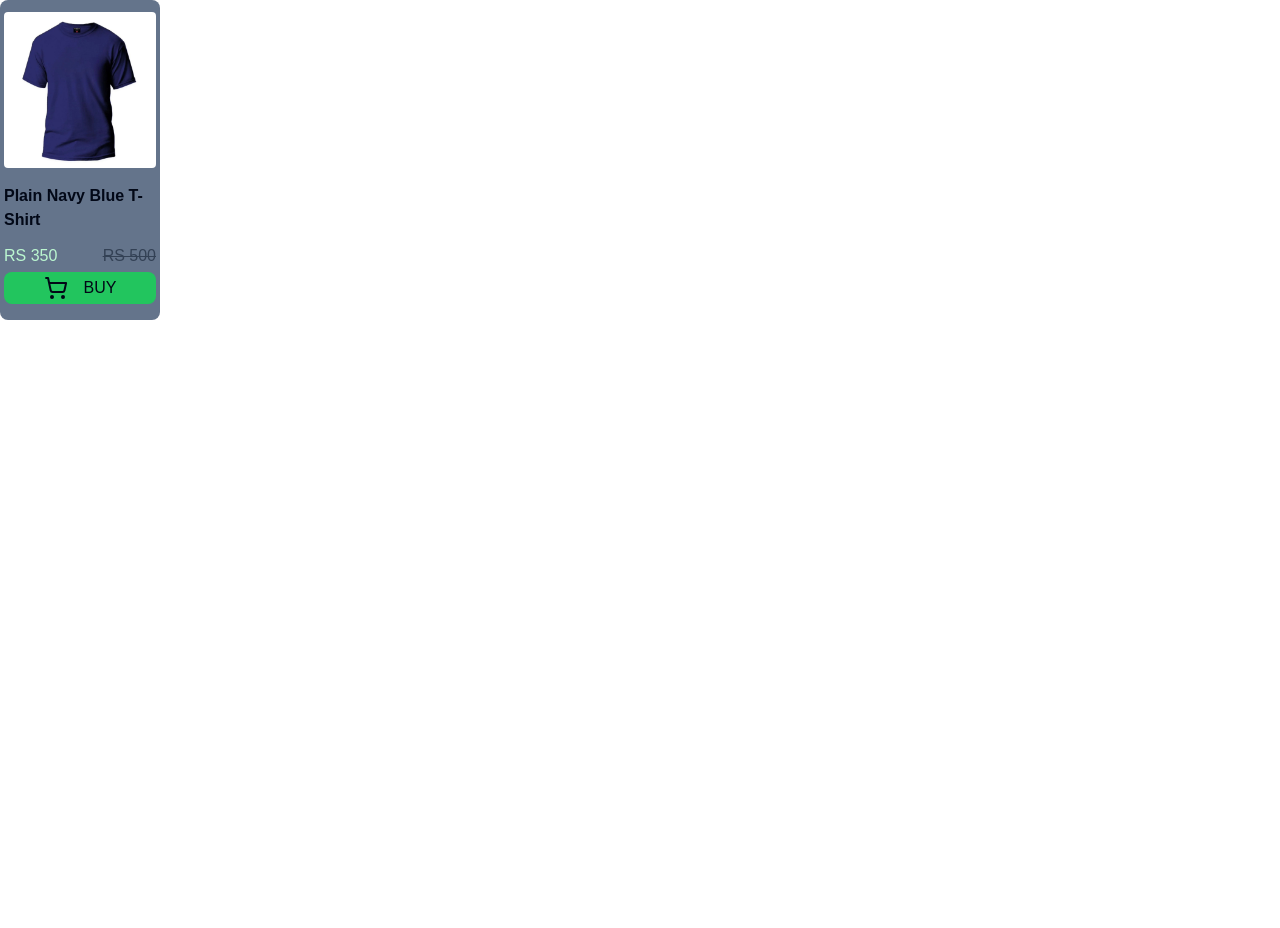
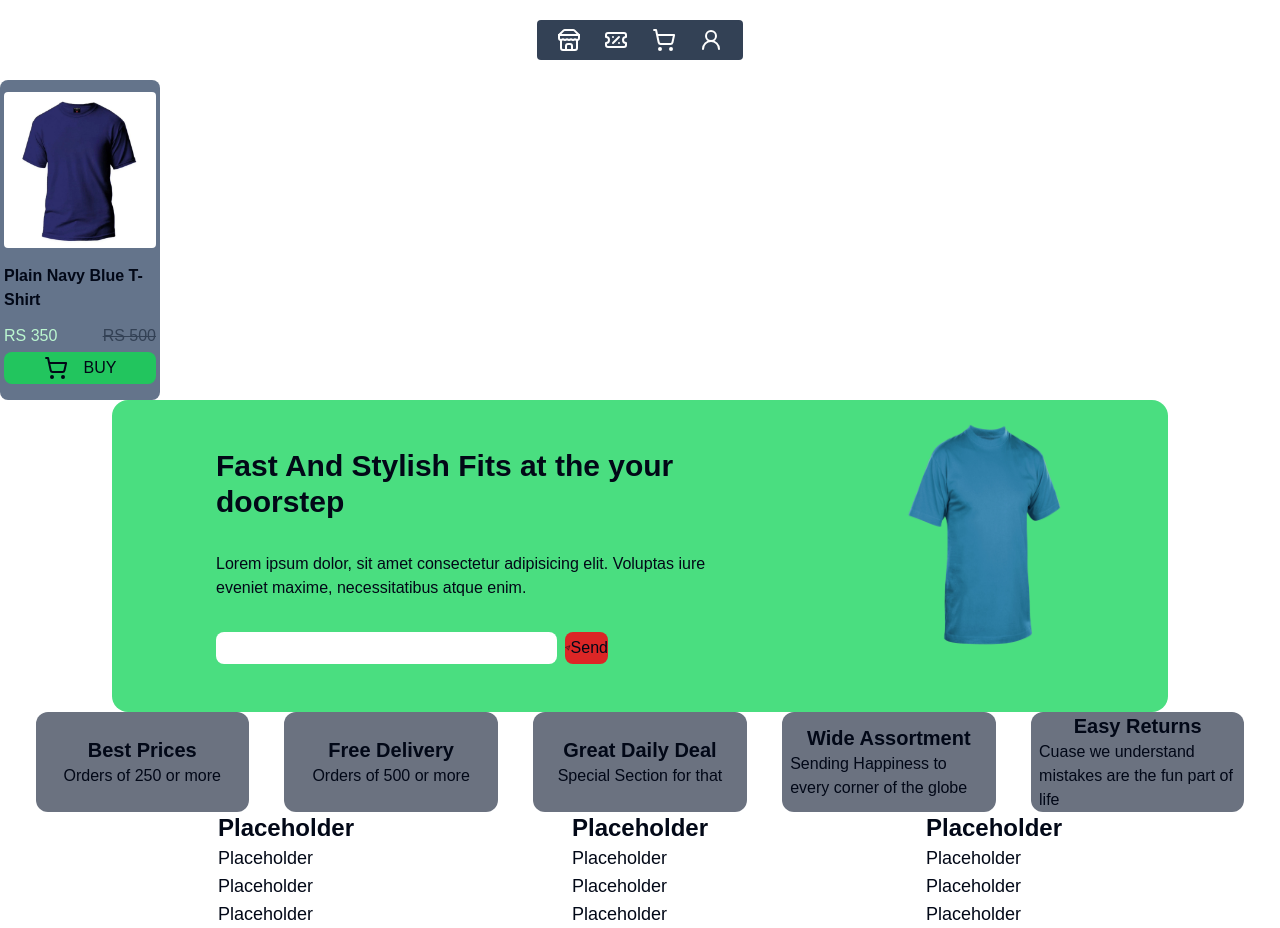
Before and after one commit to Debankur04/e-commerce, a Next.js app: page / in a window 1280 px wide. Before the commit the page ends 800 px from the top, so only its background shows below. Built offline with nearby package versions, Linux system fonts and the light colour scheme.

Commit message:
Add files via upload

```diff
--- /dev/null
+++ b/src/app/Components/Footer.jsx
@@ -0,0 +1,71 @@
+import React from 'react'
+import Image from 'next/image'
+import { Send } from 'lucide-react'
+
+const Footer = () => {
+  return (
+    <div>
+        <div className='bg-green-400 flex justify-around p-4 mx-28 rounded-2xl'>
+            <div className='w-1/2'>
+                <div className='font-semibold text-3xl py-8'>Fast And Stylish Fits at the your doorstep</div>
+                <div>Lorem ipsum dolor, sit amet consectetur adipisicing elit. Voluptas iure eveniet maxime, necessitatibus atque enim.</div>
+                <div className='flex gap-2 py-8'>
+                    <input type="email" name="" id="" className='w-2/3 h-8 rounded-lg'/>
+                    <button className=' h-8 w-1/12 rounded-lg bg-red-600 flex justify-center items-center'><Send /> Send</button>
+                </div>
+            </div>
+            <Image
+            src="/Placeholder_Shirt_Banner.png"
+            width={500}
+            height={500}
+            alt="Picture of the author"
+            className='h-60 w-40'
+            />
+        </div>
+        <div className='flex justify-evenly w-screen'>
+            <div className="bg-gray-500 rounded-xl w-1/6 flex flex-col items-center justify-center px-2">
+                <div className="text-xl font-bold">Best Prices</div>
+                <div className="">Orders of 250 or more</div>
+            </div>
+            <div className="bg-gray-500 rounded-xl w-1/6 flex flex-col items-center justify-center px-2">
+                <div className="text-xl font-bold">Free Delivery</div>
+                <div className="">Orders of 500 or more</div>
+            </div>
+            <div className="bg-gray-500 rounded-xl w-1/6 flex flex-col items-center justify-center px-2">
+                <div className="text-xl font-bold">Great Daily Deal</div>
+                <div className="">Special Section for that</div>
+            </div>
+            <div className="bg-gray-500 rounded-xl w-1/6 flex flex-col items-center justify-center px-2">
+                <div className="text-xl font-bold">Wide Assortment</div>
+                <div className="">Sending Happiness to every corner of the globe</div>
+            </div>
+            <div className="bg-gray-500 rounded-xl w-1/6 flex flex-col items-center justify-center px-2">
+                <div className="text-xl font-bold">Easy Returns</div>
+                <div className="">Cuase we understand mistakes are the fun part of life</div>
+            </div>
+        </div>
+        <div className='flex justify-evenly'>
+            <div>
+                <div className='font-semibold text-2xl'>Placeholder</div>
+                <div className='text-lg'>Placeholder</div>
+                <div className='text-lg'>Placeholder</div>
+                <div className='text-lg'>Placeholder</div>
+            </div>
+            <div>
+                <div className='font-semibold text-2xl'>Placeholder</div>
+                <div className='text-lg'>Placeholder</div>
+                <div className='text-lg'>Placeholder</div>
+                <div className='text-lg'>Placeholder</div>
+            </div>
+            <div>
+                <div className='font-semibold text-2xl'>Placeholder</div>
+                <div className='text-lg'>Placeholder</div>
+                <div className='text-lg'>Placeholder</div>
+                <div className='text-lg'>Placeholder</div>
+            </div>
+        </div>
+    </div>
+  )
+}
+
+export default Footer
--- a/src/app/page.js
+++ b/src/app/page.js
@@ -1,3 +1,4 @@
+import Footer from "./Components/Footer";
 import Navbar from "./Components/Navbar";
 import Product from "./Components/Product";
 import Signin from "./Components/Signin";
@@ -5,7 +6,9 @@ import Signin from "./Components/Signin";
 export default function Home() {
   return (
     <div>
+      <Navbar/>
       <Product/>
+      <Footer/>
     </div>
   );
 }
```
Also changed, not shown: public/Placeholder_Shirt_Banner.png (added).
